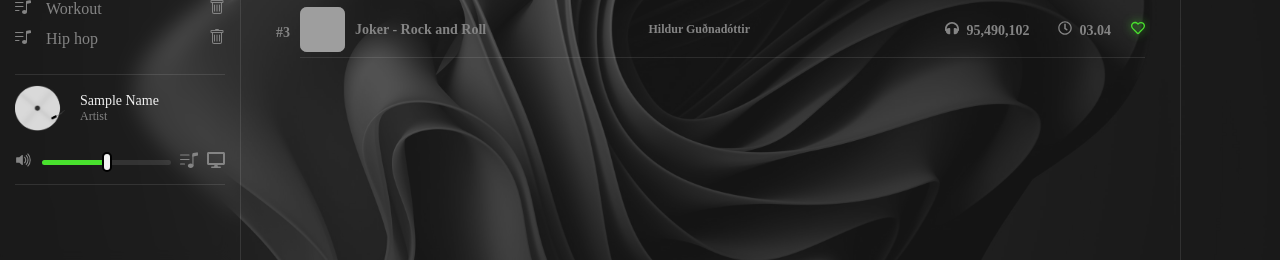
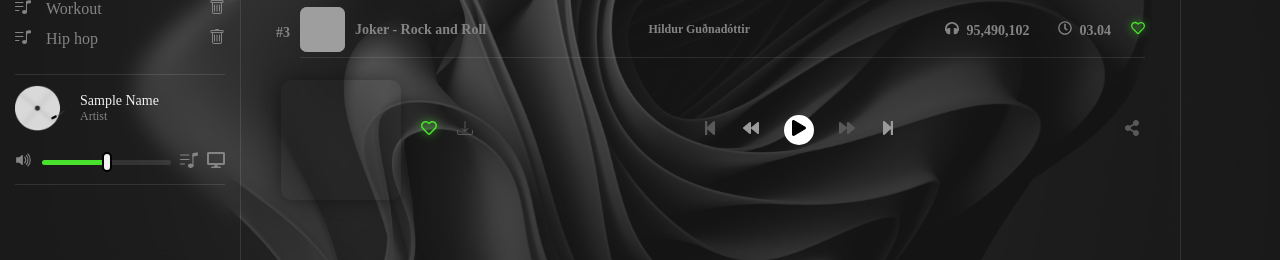
Before and after one commit to b1990bm/Spotify, a React (Create React App) app: page / in a window 1280 px wide. Shown: the part 531-791 px from the top of the page. Built offline with nearby package versions, Linux system fonts and the light colour scheme; grey boxes are pictures that could not be loaded.

Commit message:
Music Player css

```diff
--- a/src/Components/AudioList.js
+++ b/src/Components/AudioList.js
@@ -1,5 +1,6 @@
 import React,{ useState,useEffect } from 'react';
 import { FaHeadphones, FaHeart, FaRegClock, FaRegHeart } from 'react-icons/fa';
+import MusicPlayer from './MusicPlayer';
 import { Songs } from "./Songs";
 const AudioList = () => {
 
@@ -78,7 +79,7 @@ const AudioList = () => {
                         ))}
 
         </div>
-
+        <MusicPlayer song={song} imgSrc={img}/>
      </div>
     );
 };
--- /dev/null
+++ b/src/Components/MusicPlayer.js
@@ -0,0 +1,59 @@
+import React,{ useState } from 'react';
+import "../Styles/musicPlayer.css";
+import { FaBackward , FaHeart, FaPause, FaRegHeart, FaStepBackward, FaPlay, FaForward, FaStepForward, FaShareAlt } from "react-icons/fa"
+import { BsDownload } from "react-icons/bs";
+const MusicPlayer = ({ song,imgSrc }) => {
+    const [isLove,setLoved]=useState(false);
+    const [isPlaying,setPlaying]=useState(false);
+    const changeLoved=()=>{
+        setLoved(!isLove)
+    }
+    const changePlayPause=()=>{
+        setPlaying(!isPlaying)
+    }
+    return (
+        <div className="musicPlayer">
+            <div className='songImage'></div>
+            <div className='songAttributes'>
+                <audio src={song}
+                    preload="metadata"
+                />
+                <div className='top'>
+                    <div className='left'>
+                    <div className='loved' onClick={changeLoved}>
+                    {isLove ? (
+                    <i><FaHeart /></i>
+                    ):(
+                    <i><FaRegHeart /></i>
+                    )}
+                    </div>
+                    <div className='download'><i><BsDownload /></i></div>
+                    </div>
+                    <div className='middle'>
+                        <div className='back'>
+                            <i><FaStepBackward /></i>
+                            <i><FaBackward /> </i>
+                        </div>
+                        <div className='playPause' onClick={changePlayPause}>
+                            {
+                                isPlaying ? <i><FaPause /></i> : <i><FaPlay /></i>
+                            }
+                        </div>
+                        <div className='forward'>
+                            <i><FaForward /></i>
+                            <i><FaStepForward /></i>
+                        </div>
+                    </div>
+                    <div className='right'>
+                        <i><FaShareAlt /></i>
+                    </div>
+
+                </div>
+                <div className='bottom'></div>
+            </div>
+
+        </div>
+    );
+};
+
+export default MusicPlayer;
--- /dev/null
+++ b/src/Styles/musicPlayer.css
@@ -0,0 +1,200 @@
+.musicPlayer {
+    width: 100%;
+    padding: 10px;
+    display: flex;
+  }
+
+  .musicPlayer .songImage {
+    width: 120px;
+    min-width: 120px;
+    height: 120px;
+    border-radius: 10px;
+    overflow: hidden;
+    box-shadow: 0px 0px 20px rgba(0, 0, 0, 0.4);
+  }
+
+  .musicPlayer .songImage img {
+    width: 100%;
+    height: 100%;
+    object-fit: cover;
+  }
+
+  .musicPlayer .songAttributes {
+    width: 100%;
+    padding-left: 20px;
+    display: flex;
+    flex-direction: column;
+    align-items: center;
+    justify-content: center;
+  }
+
+  .musicPlayer .songAttributes .top,
+  .musicPlayer .songAttributes .bottom {
+    display: flex;
+    align-items: center;
+    justify-content: space-between;
+    width: 100%;
+  }
+
+  .musicPlayer .songAttributes .top .left,
+  .musicPlayer .songAttributes .top .middle,
+  .musicPlayer .songAttributes .top .right {
+    color: #595959;
+    font-size: 16px;
+    cursor: pointer;
+  }
+
+  .musicPlayer .songAttributes .top .left,
+  .musicPlayer .songAttributes .top .middle {
+    display: flex;
+    align-items: center;
+  }
+
+  .musicPlayer .songAttributes .top .left .loved {
+    color: #49e12e !important;
+    filter: drop-shadow(0px 0px 4px #49e12e);
+  }
+
+  .musicPlayer .songAttributes .top .left .download {
+    padding-left: 20px;
+  }
+
+  .musicPlayer .songAttributes .top .middle .back i,
+  .musicPlayer .songAttributes .top .middle .forward i {
+    margin: 0px 25px;
+  }
+
+  .musicPlayer .songAttributes .top .middle .back i:nth-child(1),
+  .musicPlayer .songAttributes .top .middle .forward i:nth-child(1) {
+    margin-right: 0;
+  }
+
+  .musicPlayer .songAttributes .top .middle .back i:nth-child(2),
+  .musicPlayer .songAttributes .top .middle .forward i:nth-child(2) {
+    color: #9a9a9a !important;
+  }
+
+  .musicPlayer .songAttributes .top .middle .playPause {
+    width: 30px;
+    min-width: 30px;
+    height: 30px;
+    border-radius: 100%;
+    background: #ffffff;
+    display: flex;
+    justify-content: center;
+    align-items: center;
+  }
+
+  .musicPlayer .songAttributes .top .middle .playPause i {
+    color: #000;
+  }
+
+  .musicPlayer .songAttributes .bottom {
+    margin-top: 20px;
+  }
+
+  .musicPlayer .songAttributes .bottom .progressBar {
+    width: 78%;
+    position: relative;
+    height: 5px;
+    outline: none;
+    appearance: none;
+    border-radius: 10px;
+    background: rgba(255, 255, 255, 0.1);
+  }
+
+  /* Chrome & Safari */
+
+  .musicPlayer .songAttributes .bottom .progressBar::before {
+    position: absolute;
+    content: "";
+    top: 0;
+    left: 0;
+    background: #848484;
+    width: var(--played-width);
+    height: 100%;
+    border-radius: 10px;
+    z-index: 2;
+    transition: width 250ms linear;
+  }
+
+  .musicPlayer .songAttributes .bottom .progressBar::-webkit-slider-thumb {
+    -webkit-appearance: none;
+    width: 15px;
+    height: 15px;
+    border-radius: 50%;
+    border: none;
+    cursor: pointer;
+    position: relative;
+    margin: -2px 0 0 0;
+    z-index: 3;
+    box-sizing: border-box;
+    transition: all 250ms linear;
+  }
+
+  /* firefox */
+  .musicPlayer .songAttributes .bottom .progressBar::-moz-range-track {
+    width: 100%;
+    height: 5px;
+    outline: none;
+    appearance: none;
+    border-radius: 10px;
+    background: rgba(255, 255, 255, 0.1);
+  }
+
+  .musicPlayer .songAttributes .bottom .progressBar::-moz-range-progress {
+    background: #848484;
+    width: var(--played-width);
+    height: 100%;
+    border-radius: 10px;
+    z-index: 2;
+    transition: width 250ms linear;
+  }
+
+  .musicPlayer .songAttributes .bottom .progressBar::-moz-range-thumb {
+    -moz-appearance: none;
+    width: 15px;
+    height: 15px;
+    border-radius: 50%;
+    border: none;
+    cursor: pointer;
+    position: relative;
+    margin: -2px 0 0 0;
+    z-index: 3;
+    box-sizing: border-box;
+    transition: all 250ms linear;
+  }
+
+  .musicPlayer .songAttributes .bottom .currentTime,
+  .musicPlayer .songAttributes .bottom .duration {
+    color: #f1f1f1;
+    font-size: 12px;
+    font-weight: bold;
+  }
+
+  .musicPlayer .songAttributes .bottom .currentTime {
+    margin-right: 20px;
+  }
+
+  .musicPlayer .songAttributes .bottom .duration {
+    margin-left: 20px;
+  }
+
+  @media screen and (max-width: 550px) {
+    .musicPlayer .songAttributes .bottom .currentTime {
+      margin-right: 0px;
+    }
+
+    .musicPlayer .songAttributes .bottom .duration {
+      margin-left: 0px;
+    }
+
+    .musicPlayer .songAttributes .top .middle .back i,
+    .musicPlayer .songAttributes .top .middle .forward i {
+      margin: 0 5px;
+    }
+
+    .musicPlayer .songAttributes .bottom .progressBar {
+      width: 110px;
+    }
+  }
```
